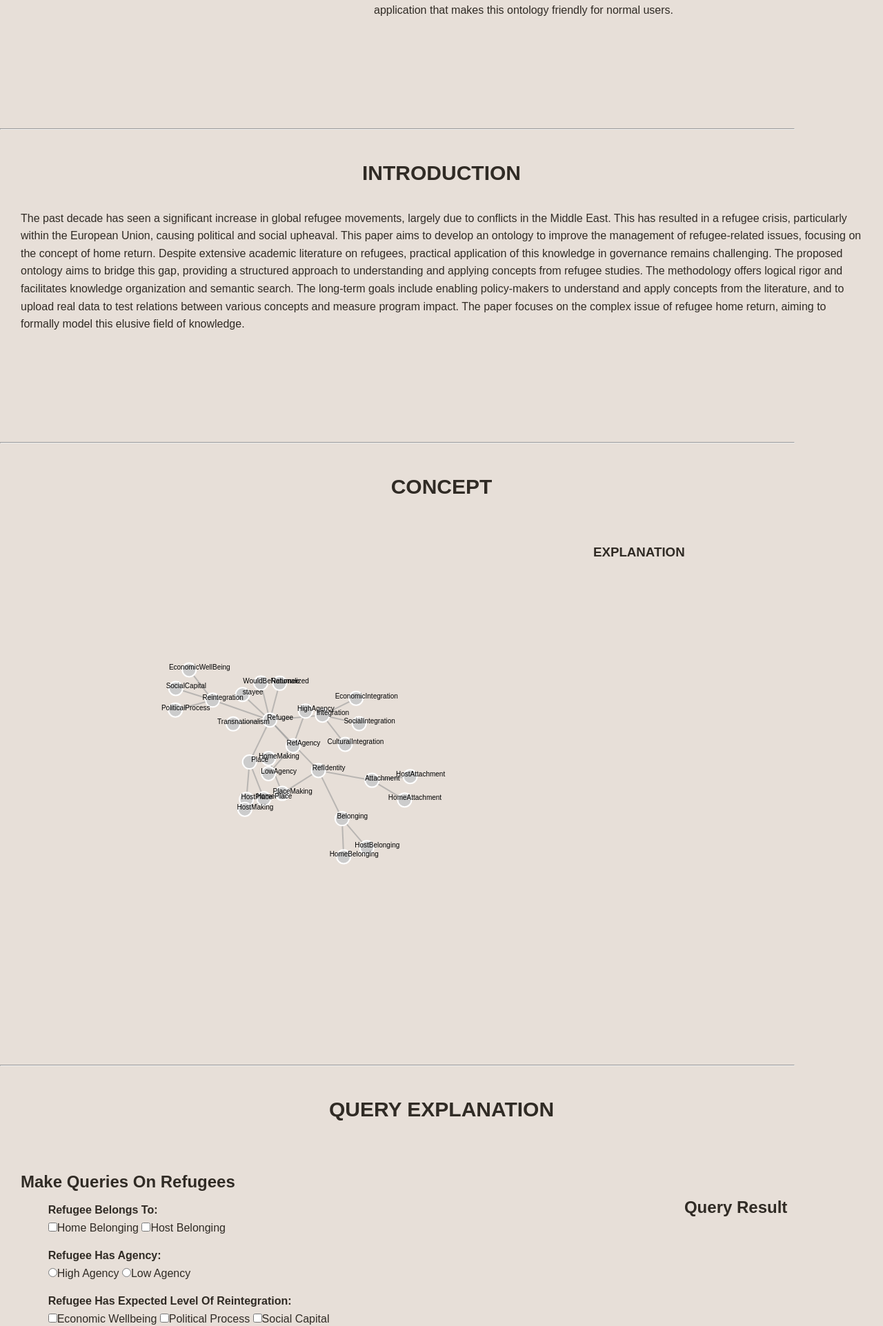
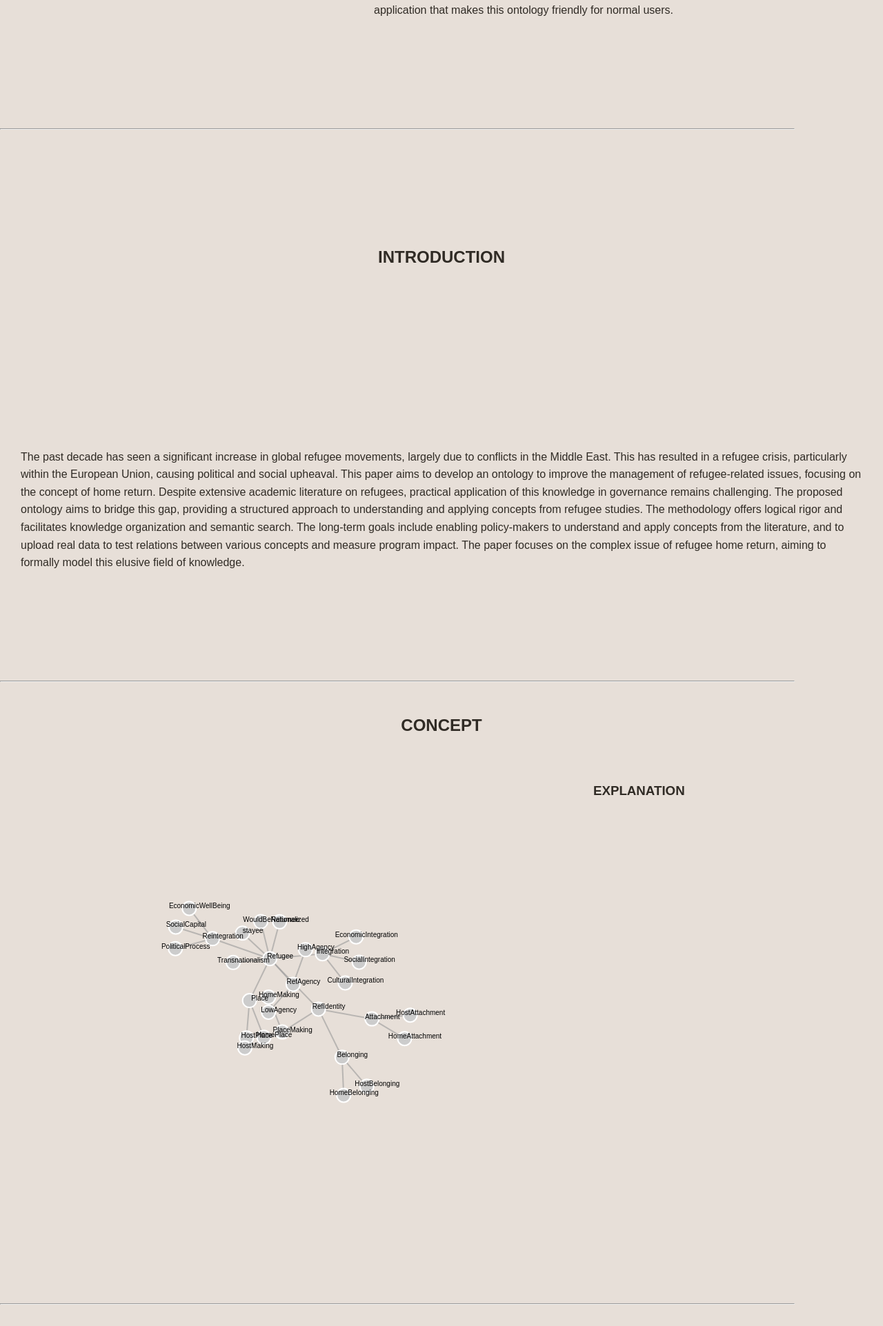
Before and after one commit to khederTa/Refugee-Ontology-Web-App, a Flask app: page / in a window 1280 px wide. Shown: the part 326-2249 px from the top of the page at 69% size. Run offline with Flask 2, Linux system fonts and the light colour scheme.

Commit message:
Update index.html

```diff
--- a/templates/index.html
+++ b/templates/index.html
@@ -50,9 +50,9 @@
         <hr />
         <div class="intro">
             <section class="intro-section">
-                <header class="intro-header">
+                <h2 class="intro-header">
                     <a id="intro">INTRODUCTION</a>
-                </header>
+                </h2>
                 <p>
                     The past decade has seen a significant increase in global refugee movements, largely due to
                     conflicts in the Middle East. This has resulted in a refugee crisis, particularly within the
@@ -72,7 +72,7 @@
 
         <hr />
         <div>
-            <header class="concept-header"><a id="concept">CONCEPT</a></header>
+            <h2 class="concept-header"><a id="concept">CONCEPT</a></h2>
             <div class="concept-section">
 
                 <aside class="graph1 left-concept">
@@ -86,13 +86,13 @@
         </div>
         <hr />
         <div id="allegrograph-query">
-            <header class="query-header">
+            <h2 class="query-header">
                 <a id="query">QUERY EXPLANATION</a>
-            </header>
+            </h2>
             <div class="query">
                 <aside class="left-query">
                     <form action="/query" method="POST">
-                        <h2>Make Queries On Refugees</h2>
+                        <h3>Make Queries On Refugees</h3>
 
                         <div class="cond-box">
                             <label class="query-name"
@@ -188,7 +188,7 @@
                 <section class="right-query">
                     <!-- {{sparql_query}} -->
                     <div class="result">
-                        <h2>Query Result</h2>
+                        <h3>Query Result</h3>
                         {% for item in result %}
                         <p>{{ item }}</p>
                         {% endfor %}
```
